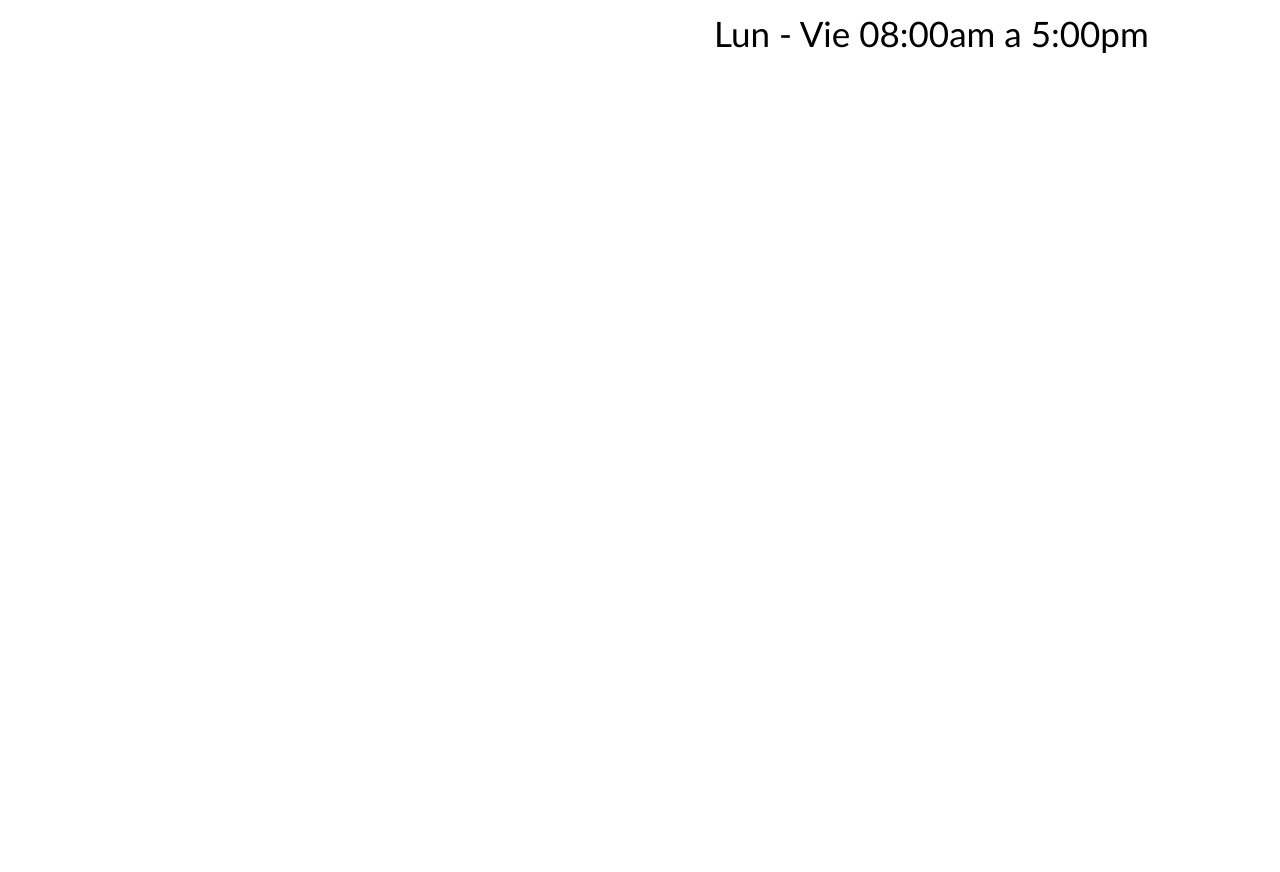
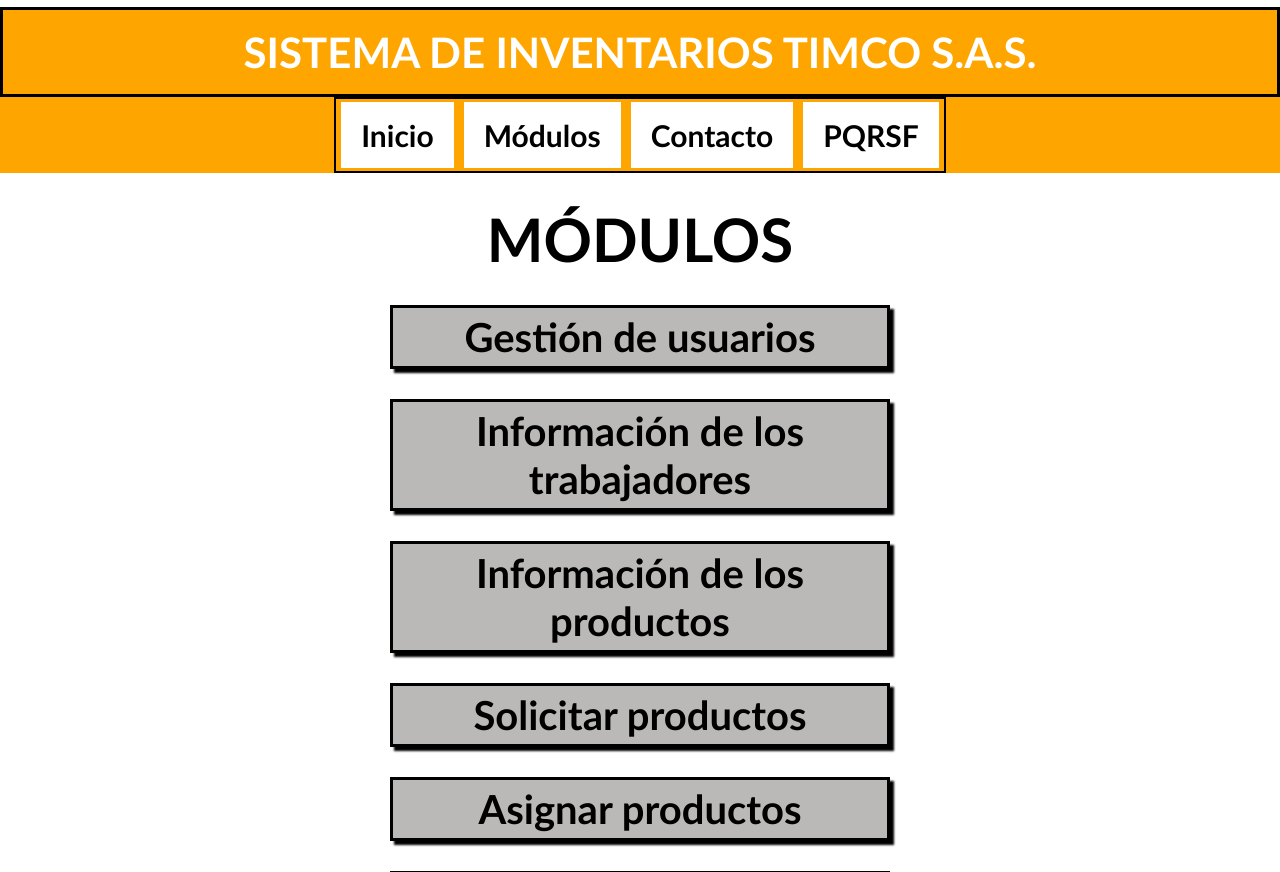
Before and after one commit to Brigitte9219/Timco_Reactjs, a React (Create React App) app: page /Modulos in a window 1280 px wide. Shown: the part 1905-2777 px from the top of the page. Before the commit the page ends 1980 px from the top, so only its background shows below. Built offline with nearby package versions, Linux system fonts and the light colour scheme.

Commit message:
Creación de la página Modulos y actualización del archivo app

```diff
--- a/package.json
+++ b/package.json
@@ -8,6 +8,7 @@
     "@testing-library/user-event": "^13.5.0",
     "react": "^18.2.0",
     "react-dom": "^18.2.0",
+    "react-router-dom": "^6.18.0",
     "react-scripts": "5.0.1",
     "web-vitals": "^2.1.4"
   },
--- a/src/App.js
+++ b/src/App.js
@@ -1,10 +1,17 @@
+import { Route, BrowserRouter as Router, Routes } from 'react-router-dom';
 import './App.css';
 import Inicio from './paginas/Inicio';
+import Modulos from './paginas/Modulos';
 
 function App() {
   return (
     <div className="App">
       <Inicio />
+      <Router>
+      <Routes>
+        <Route path="/Modulos" element={<Modulos />} />
+      </Routes>
+    </Router>
 
     </div>
   );
--- /dev/null
+++ b/src/paginas/Modulos.js
@@ -0,0 +1,32 @@
+import React from "react";
+import Boton from '../componentes/Boton';
+import EncabezadoSecundario from '../componentes/EncabezadoSecundario';
+import MenuSecundario from '../componentes/MenuSecundario';
+import PieDePagina from '../componentes/PieDePagina';
+import TituloPrincipal from '../componentes/TituloPrincipal';
+
+function Modulos(){
+    return(
+        <div>
+            <EncabezadoSecundario />
+            <MenuSecundario />
+            <TituloPrincipal
+            titulo='MÓDULOS' />
+            <Boton
+            texto='Gestión de usuarios' />
+            <Boton
+            texto='Información de los trabajadores' />
+            <Boton
+            texto='Información de los productos' />
+            <Boton
+            texto='Solicitar productos' />
+            <Boton
+            texto='Asignar productos' />
+            <Boton
+            texto='Gestionar reportes e informes' />
+            <PieDePagina />
+        </div>
+    );
+}
+
+export default Modulos;
```
Also changed, not shown: 1 other file (tests, documents, lock files or other folders).
